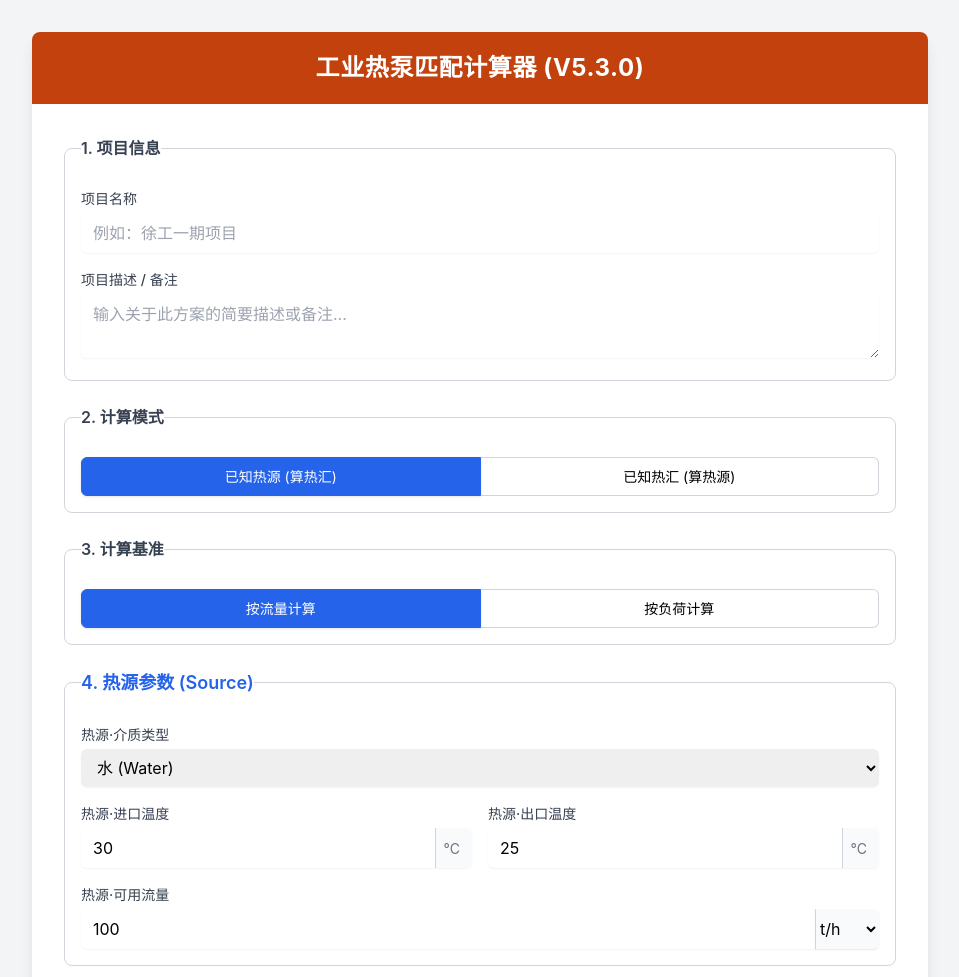
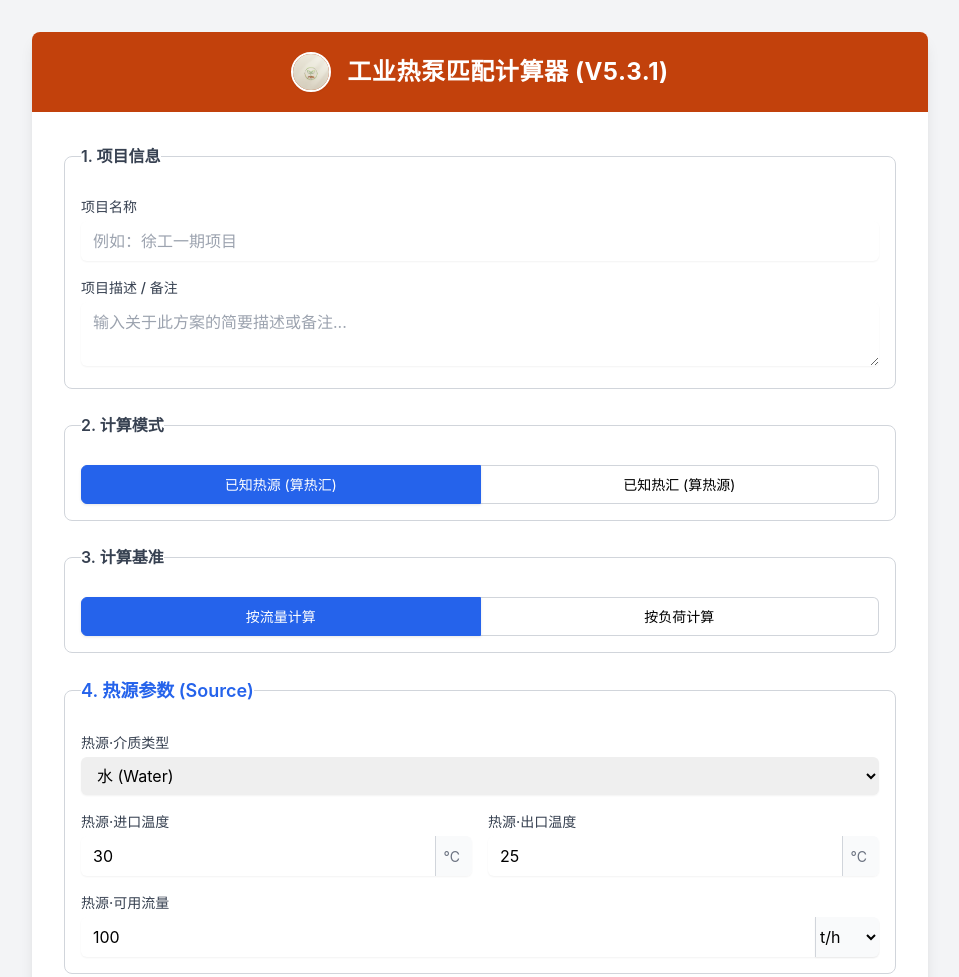
Before and after one commit to jingyanrong548-del/Industrial-Heat-Pump-Matching-Calculator-V5.3.0-, a plain HTML site: page index.html in a window 1280 px wide. Shown: the top 977 px of the page, without its empty margins (160-1119 px from the left). Drawn offline with nearby package versions, Linux system fonts and the light colour scheme.

Commit message:
V5.3.1: 添加 Logo 并更新样式

```diff
--- a/index.html
+++ b/index.html
@@ -3,14 +3,25 @@
 <head>
     <meta charset="UTF-8">
     <meta name="viewport" content="width=device-width, initial-scale=1.0">
-    <title>工业热泵匹配计算器 V5.3.0 (打印报告功能)</title>
+    <title>工业热泵匹配计算器 V5.3.1 (打印报告功能)</title>
     <link rel="stylesheet" href="style.css">
     <script src="https://cdn.tailwindcss.com"></script>
 </head>
 <body class="bg-gray-100 p-4 md:p-8">
     <div class="max-w-4xl mx-auto bg-white shadow-lg rounded-lg overflow-hidden">
-        <header class="bg-[var(--color-header)] text-white p-5">
-            <h1 class="text-2xl font-bold text-center tracking-wide">工业热泵匹配计算器 (V5.3.0)</h1>
+
+        <!-- MODIFIED V5.3.1:
+             - Added flex layout to header.
+             - Added <img> tag for logo.
+             - Removed text-center from h1.
+        -->
+        <header class="bg-[var(--color-header)] text-white p-5 flex items-center justify-center space-x-4">
+            <!-- 新增的 Logo 图片 -->
+            <!-- 请确保您有一个名为 "logo.jpg" 的文件与此 html 文件在同一目录中 -->
+            <img src="logo.jpg" alt="Logo" class="h-10 w-10 rounded-full object-cover border-2 border-white shadow-sm" onerror="this.style.display='none'">
+
+            <!-- 移除了 text-center 样式 -->
+            <h1 class="text-2xl font-bold tracking-wide">工业热泵匹配计算器 (V5.3.1)</h1>
         </header>
 
         <form id="hpCalcForm" class="p-5 md:p-8 space-y-6">
```
Also changed, not shown: logo.jpg (added).
